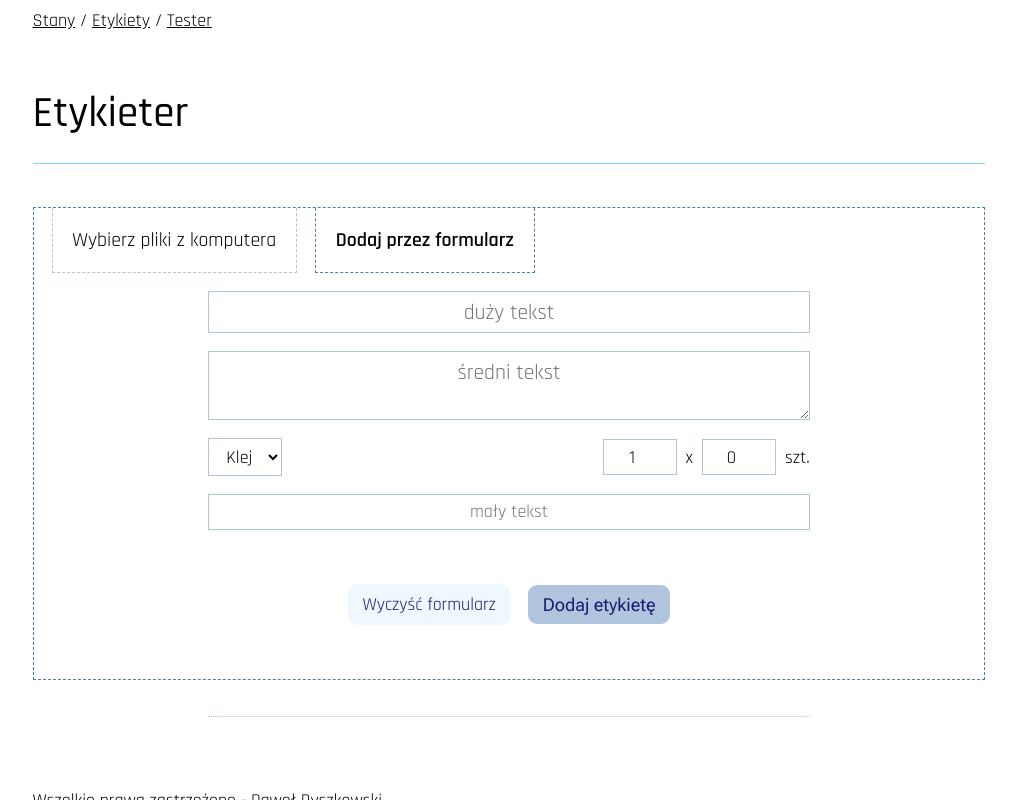
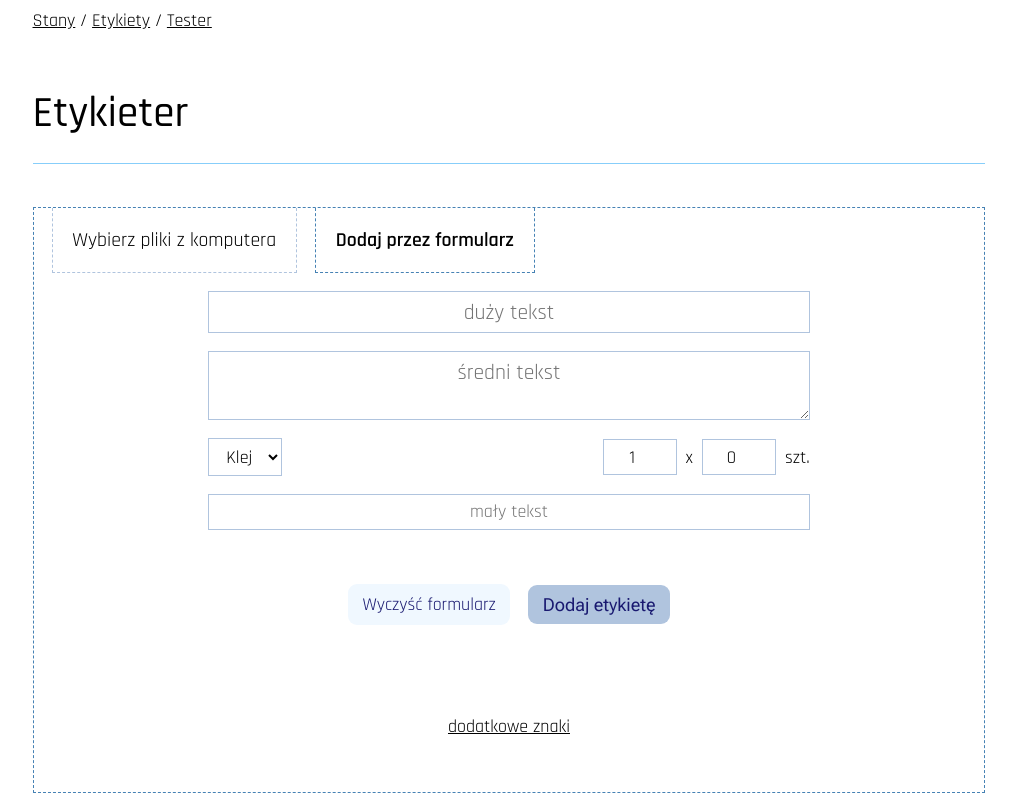
Before and after one commit to PawRys/LabelGenerator, a Vue app: page / in a window 1280 px wide. Both pictures are taken after a click on the item "Dodaj przez formularz". Shown: the top 800 px of the page, without its empty margins (131-1147 px from the left). Built offline with nearby package versions, Linux system fonts and the light colour scheme.

Commit message:
added link

```diff
--- a/src/components/InputChoice/AddByForm.vue
+++ b/src/components/InputChoice/AddByForm.vue
@@ -40,6 +40,10 @@ function addItem(input: Event): void {
 					<button type="reset">Wyczyść formularz</button>
 					<button type="submit" class="cta">Dodaj etykietę</button>
 				</div>
+
+				<div class="button-bar">
+					<a href="https://www.compart.com/en/unicode/block/U+2600">dodatkowe znaki</a>
+				</div>
 			</form>
 		</div>
 	</section>
```
